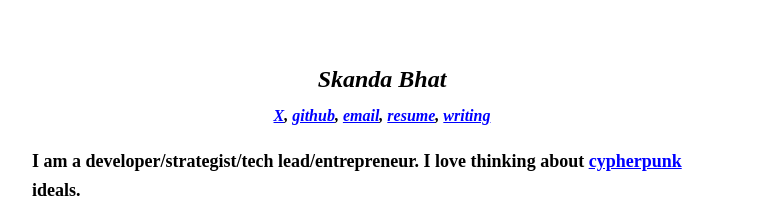
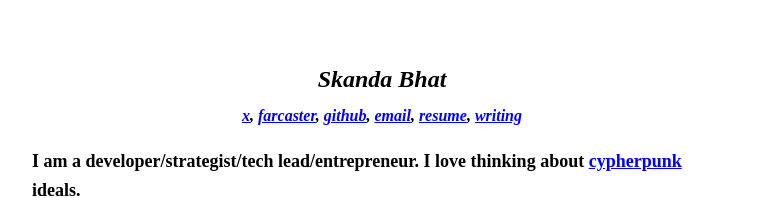
Before and after one commit to SkandaBhat/skandabhat.github.io, a plain HTML site: page index.html in a window 1280 px wide. Shown: the top 198 px of the page, without its empty margins (258-1021 px from the left). Drawn offline with Linux system fonts and the light colour scheme.

Commit message:
add farcaster contact card

```diff
--- a/index.html
+++ b/index.html
@@ -19,7 +19,8 @@
       <h1 class="title">Skanda Bhat</h1>
 
       <h1 class="subtitle">
-        <a href="https://x.com/0xSkandaBhat">X</a>,
+        <a href="https://x.com/0xSkandaBhat">x</a>,
+        <a href="https://warpcast.com/skanda.eth">farcaster</a>,
         <a href="https://github.com/SkandaBhat">github</a>,
         <a href="mailto:bhat.skanda.m@gmail.com">email</a>,
         <a href="./SkandaBhatResume-Latest.pdf">resume</a>,
```
